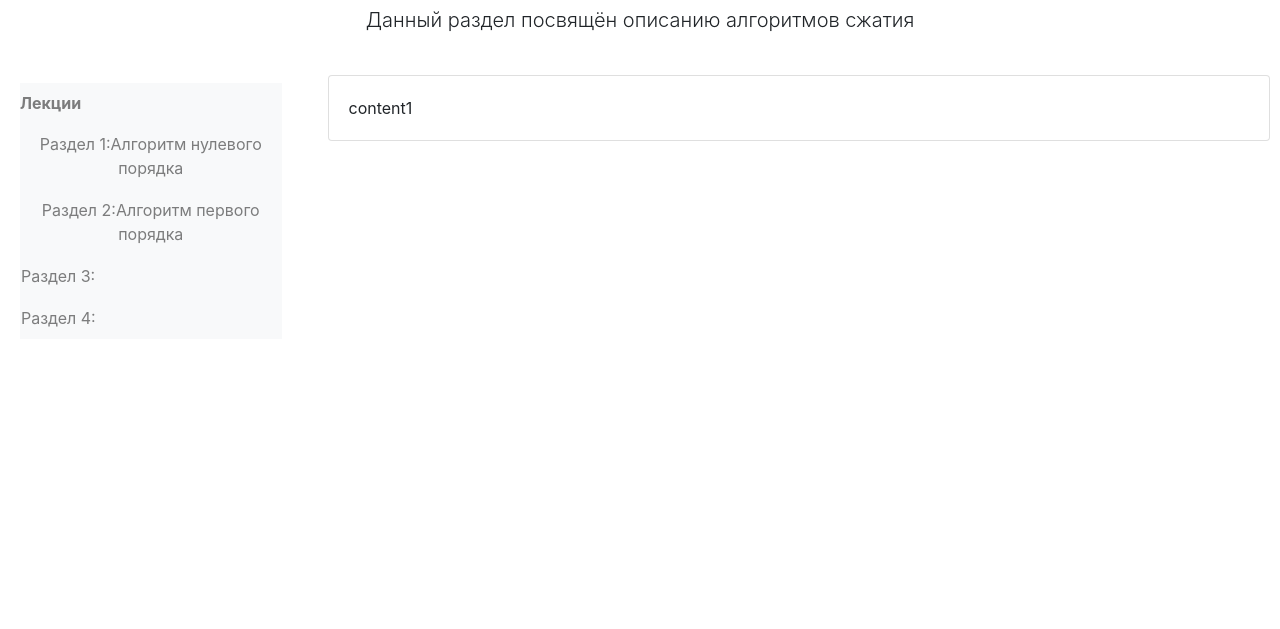
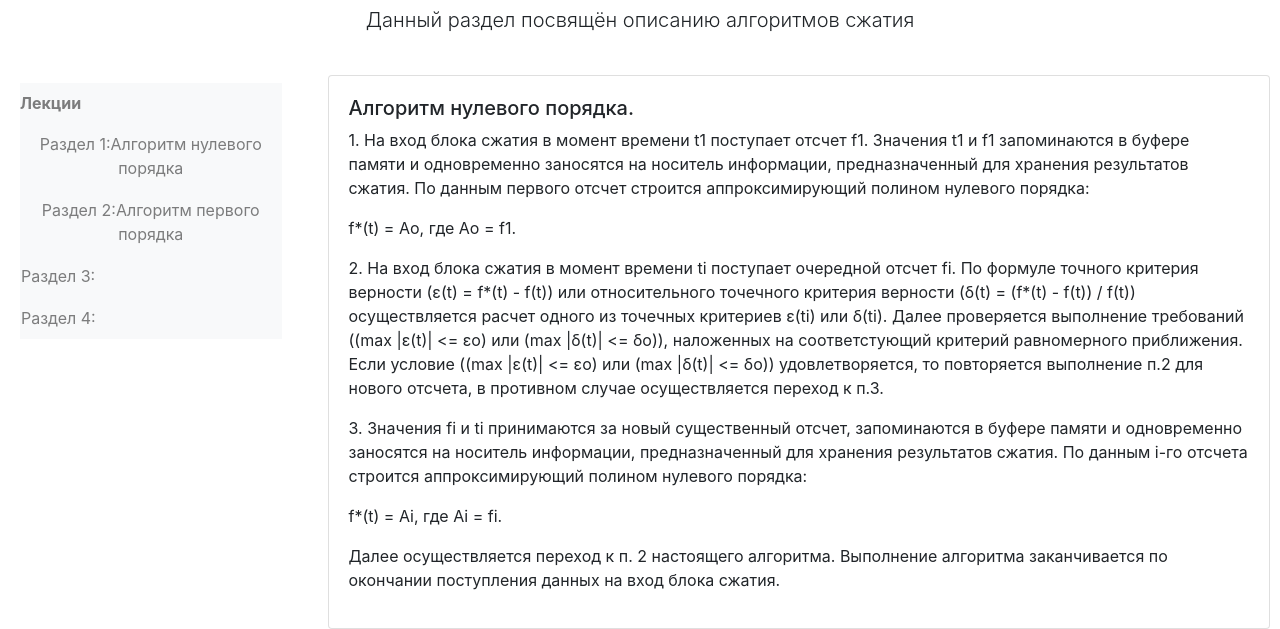
Before and after one commit to KipDurron/Compression, a plain HTML site: page core/Theory.html in a window 1280 px wide. Shown: the part 174-803 px from the top of the page. Drawn offline with nearby package versions, Linux system fonts and the light colour scheme.

Commit message:
add 0-order theory content

```diff
--- a/core/Theory.html
+++ b/core/Theory.html
@@ -60,7 +60,26 @@
     <div class="card" style="margin-right: 10px">
     <div id="collapseOne" class="collapse show" aria-labelledby="headingOne" data-parent="#accordion">
         <div class="card-body">
-            content1
+            <h5>Алгоритм нулевого порядка.</h5>
+                <p>
+                    1. На вход блока сжатия в момент времени t1 поступает отсчет f1. Значения t1 и f1 запоминаются в буфере памяти и одновременно заносятся на носитель информации, предназначенный для хранения результатов сжатия. По данным первого отсчет строится аппроксимирующий полином нулевого порядка:
+                </p>
+                <p>
+                    f*(t) = Ao, где Ao = f1.
+                </p>
+                <p>
+                    2. На вход блока сжатия в момент времени ti поступает очередной отсчет fi. По формуле точного критерия верности (ε(t) = f*(t) - f(t)) или относительного точечного критерия верности (δ(t) = (f*(t) - f(t)) / f(t)) осуществляется расчет одного из точечных критериев ε(ti) или δ(ti). Далее проверяется выполнение требований ((max |ε(t)| <= εo) или (max |δ(t)| <= δo)), наложенных на соответстующий критерий равномерного приближения. Если условие ((max |ε(t)| <= εo) или (max |δ(t)| <= δo)) удовлетворяется, то повторяется выполнение п.2 для нового отсчета, в противном случае осуществляется переход к п.3.
+                </p>
+                <p>
+                    3. Значения fi и ti принимаются за новый существенный отсчет, запоминаются в буфере памяти и одновременно заносятся на носитель информации, предназначенный для хранения результатов сжатия. По данным i-го отсчета строится аппроксимирующий полином нулевого порядка:
+                </p>
+                <p>
+                    f*(t) = Ai, где Ai = fi.
+                </p>
+                <p>
+                    Далее осуществляется переход к п. 2 настоящего алгоритма.
+                    Выполнение алгоритма заканчивается по окончании поступления данных на вход блока сжатия.
+                </p>
         </div>
     </div>
 
```
